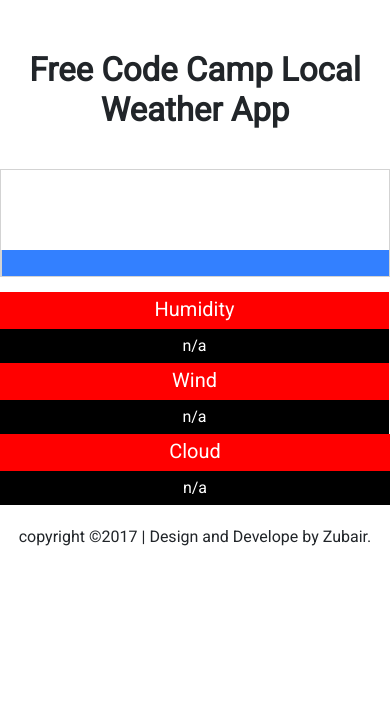
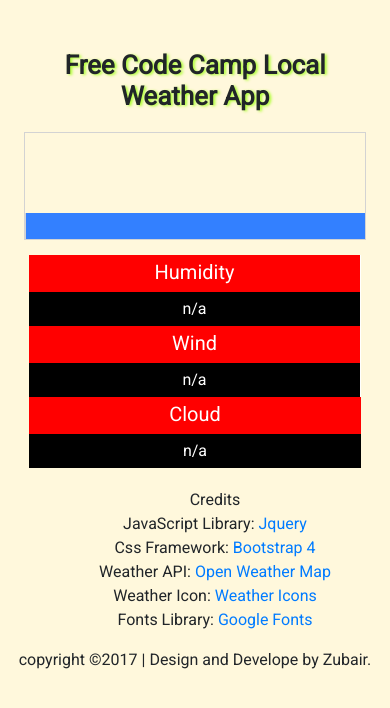
Before and after one commit to a2-zubair/weather-app, a plain HTML site: page index.html in a window 390 px wide. Drawn offline with nearby package versions, Linux system fonts and the light colour scheme; no server answers.

Commit message:
Update and commented html and css file.

```diff
--- a/css/style.css
+++ b/css/style.css
@@ -1,7 +1,8 @@
+/* generel css */
 body{
     margin-top:50px;
     font-family: 'Roboto', sans-serif;
-
+    background: cornsilk;
 }
 
 p{
@@ -9,11 +10,14 @@ p{
     margin: 0;
 }
 
+
+/* weather top part */
 .weather h1{
     font-size: 33px;
     margin-bottom: 40px;
     text-align: center;
     font-weight: bold;
+    text-shadow: 2px 1px 3px greenyellow;
 }
 
 .weather i{
@@ -25,6 +29,7 @@ p{
     margin-top:20px;
 }
 
+/* weather temp and unit */
 .weather-temp{
     margin-top: 20px;
 }
@@ -43,6 +48,34 @@ p{
     font-size: 38px;
 }
 
+@media(max-width:990px){
+  .weather h1{
+    font-size: 30px;
+    margin-bottom: 15px;
+    text-align: center;
+    font-weight: 600;
+  }
+}
+
+@media(max-width:770px){
+  .weather{
+    text-align:center;
+    padding:0 10%;
+  }
+  .weather h1{
+    font-size: 26px;
+    margin-bottom: 20px;
+    text-align: center;
+    font-weight: 600;
+  }
+  .weather i{
+    font-size:40px;
+    margin:0 20px 0 48px;
+  }
+}
+
+
+/* weather top right side data css*/
 .weather-data-row{
     border: 1px solid lightgray;
 }
@@ -61,7 +94,7 @@ p{
     font-size:20px;
 }
 
-/* weather info part 2 */
+/* weather second part data css */
 .weather-data2-row{
     margin-top:15px;
 }
@@ -74,6 +107,8 @@ p{
     border-right: 1px solid white;
 }
 
+
+/* weather second part title data css */
 .wData2-title-row{
     background-color:red;
 }
@@ -83,6 +118,8 @@ p{
     color: white;
 }
 
+
+/* weather second part description data css */
 .wData2-des-row{
     background-color: black;
     color:white;
@@ -92,7 +129,22 @@ p{
     padding:5px 0;
 }
 
+@media(max-width:770px){
+  .weather-data2-row{
+    padding: 0 8%;
+  }
+}
+
+/* credits and footer css */
+.credits{
+    text-align: center;
+    margin-top: 20px;
+}
+
+.credits ul{
+    list-style: none;
+}
+
 .footer-text{
-    padding-top: 20px;
     text-align: center;
 }
--- a/index.html
+++ b/index.html
@@ -15,11 +15,17 @@
     <link rel="stylesheet" href="css/style.css" type="text/css">
 </head>
 <body>
+    <!-- container -->
     <div class="container">
         <div class="row">
-            <div class="col-md-6 offset-md-3 weather">
+            <!-- top part -->
+            <div class="col-lg-8 col-md-10 col-sm-12 offset-lg-2 offset-md-1 weather">
+                <!-- app title -->
                 <h1>Free Code Camp Local Weather App</h1>
+                <!-- end app title -->
+                <!-- top part of weather data -->
                 <div class="row weather-data-row">
+                    <!-- temp icon and unit -->
                     <div class="col-md-6">
                         <p class="weather-temp">
                             <i id="weatherIcon"></i>
@@ -27,19 +33,26 @@
                             <span id="tempUnit"></span>
                         </p>
                     </div>
+                   <!-- end temp icon and unit -->
+                   <!-- city and weather description -->
                     <div class="col-md-6 weather-info">
                         <ul>
                             <li id="city"></li>
                             <li id="weatherDescription"></li>
                         </ul>
                     </div>
+                    <!-- end city and weather description -->
                 </div>
+               <!-- end top part of weather data -->
             </div>
+            <!-- end top part -->
         </div>
+        <!-- bottom part -->
         <div class="row weather-data2-row">
-            <div class="col-md-6 offset-md-3 wData2">
-                <!-- custom table data using div -->
+            <div class="col-lg-8 col-md-10 col-sm-12 offset-lg-2 offset-md-1 wData2">
+                <!-- weather data second part -->
                 <div class="row">
+                    <!-- humidity -->
                     <div class="col-md-4 wData2-col bLeft">
                         <div class="row wData2-title-row">
                             <div class="col-md">
@@ -52,6 +65,8 @@
                             </div>
                         </div>
                     </div>
+                    <!-- end humidity -->
+                    <!-- wind -->
                     <div class="col-md-4 wData2-col">
                         <div class="row wData2-title-row">
                             <div class="col-md">
@@ -64,6 +79,8 @@
                             </div>
                         </div>
                     </div>
+                    <!-- end wind -->
+                    <!-- cloud -->
                     <div class="col-md-4">
                         <div class="row wData2-title-row">
                             <div class="col-md">
@@ -76,16 +93,32 @@
                             </div>
                         </div>
                     </div>
+                    <!-- end cloud -->
                 </div>
+                <!-- end weather data second part -->
             </div>
         </div>
+        <!-- end bottom part -->
         <!-- footer -->
         <div class="row">
             <div class="col-md-6 offset-md-3">
+                <div class="credits">
+
+                    <ul>
+                        <p>Credits</p>
+                        <li>JavaScript Library: <a href="https://jquery.com/">Jquery</a></li>
+                        <li>Css Framework: <a href="https://getbootstrap.com/">Bootstrap 4</a></li>
+                        <li>Weather API: <a href="https://openweathermap.org/api">Open Weather Map</a></li>
+                        <li>Weather Icon: <a href="https://weathericons.io/">Weather Icons</a></li>
+                        <li>Fonts Library: <a href="https://fonts.google.com/">Google Fonts</a></li>
+                    </ul>
+                </div>
                 <p class="footer-text">copyright &copy;2017 | Design and Develope by Zubair.</p>
             </div>
         </div>
+        <!-- end footer -->
     </div>
+    <!-- end container -->
     <!-- scripts -->
     <script src="https://ajax.googleapis.com/ajax/libs/jquery/3.2.1/jquery.min.js"></script>
     <script src="https://cdnjs.cloudflare.com/ajax/libs/popper.js/1.12.3/umd/popper.min.js" integrity="sha384-vFJXuSJphROIrBnz7yo7oB41mKfc8JzQZiCq4NCceLEaO4IHwicKwpJf9c9IpFgh" crossorigin="anonymous"></script>
```
